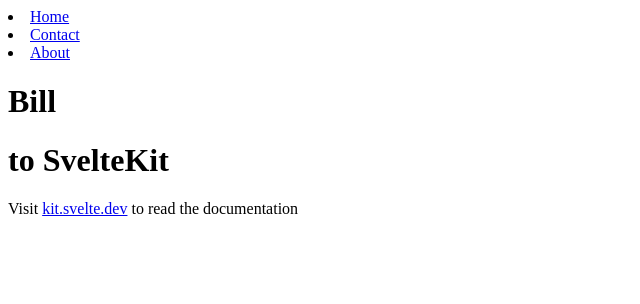
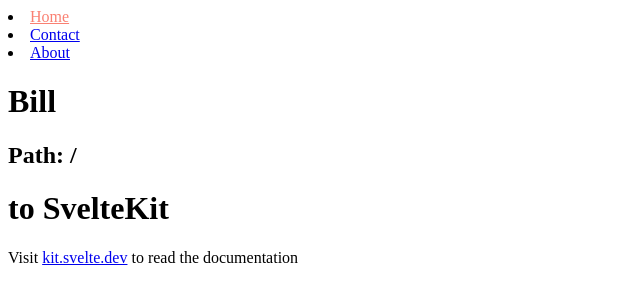
Before and after one commit to phptuts/intro-site-udemy-course, a SvelteKit app: page / in a window 1280 px wide. Shown: the top 304 px of the page, without its empty margins (0-640 px from the left). Built offline with nearby package versions, Linux system fonts and the light colour scheme.

Commit message:
7-svelte-stores

```diff
--- a/src/routes/+layout.svelte
+++ b/src/routes/+layout.svelte
@@ -1,13 +1,32 @@
 <script>
+	import { page } from '$app/stores';
+
 	export let data;
 </script>
 
 <nav>
-	<li><a data-sveltekit-preload-data href="/">Home</a></li>
-	<li><a data-sveltekit-preload-data href="contact">Contact</a></li>
-	<li><a data-sveltekit-preload-data href="about">About</a></li>
+	<li>
+		<a class:active={$page.url.pathname === '/'} data-sveltekit-preload-data href="/">Home</a>
+	</li>
+	<li>
+		<a class:active={$page.url.pathname === '/contact'} data-sveltekit-preload-data href="contact"
+			>Contact</a
+		>
+	</li>
+	<li>
+		<a class:active={$page.url.pathname === '/about'} data-sveltekit-preload-data href="about"
+			>About</a
+		>
+	</li>
 </nav>
 <h1>{data.name}</h1>
+<h2>Path: {$page.url.pathname}</h2>
 <main>
 	<slot />
 </main>
+
+<style>
+	.active {
+		color: salmon;
+	}
+</style>
```
